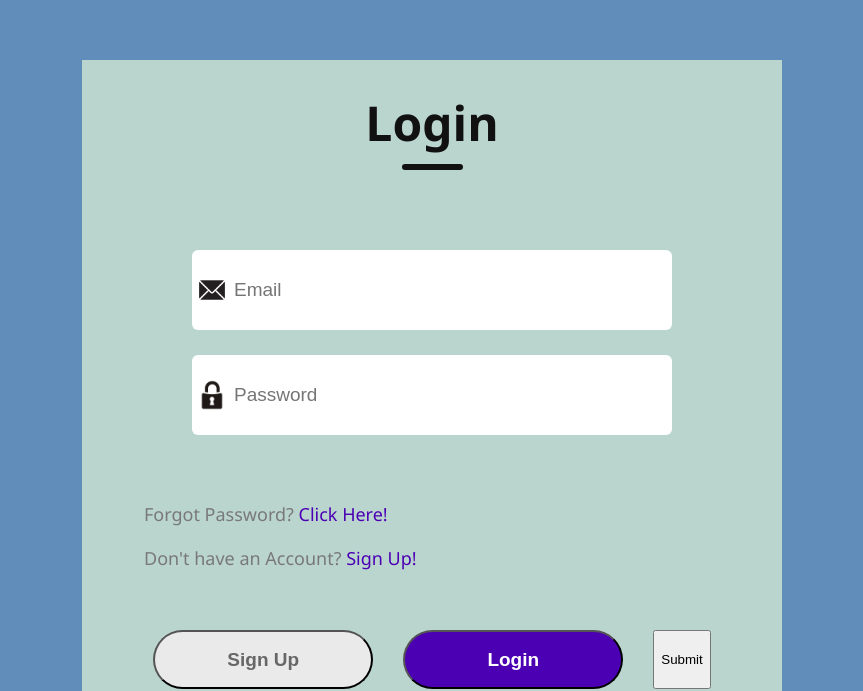
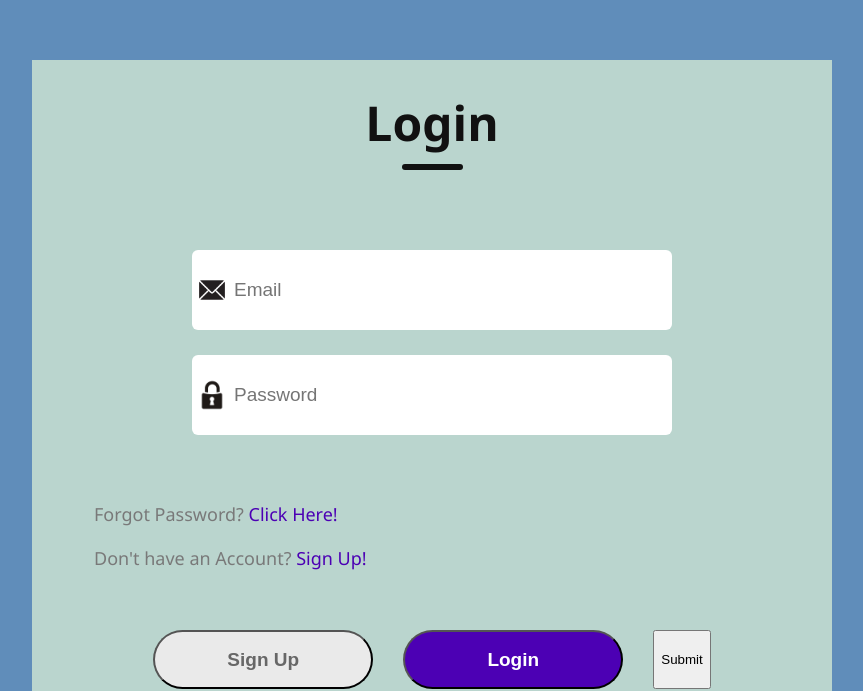
Before and after one commit to yasmincsun/comp490project, a React (Vite) app in the folder FrontEnd/: page / in a window 1280 px wide. Shown: the part 140-831 px from the top of the page, without its empty margins (208-1071 px from the left). Built offline with nearby package versions, Linux system fonts and the light colour scheme; the HTML template or start-up script is replaced by a standard one.

Commit message:
making container bigger

```diff
--- a/FrontEnd/src/components/loginPage/login.jsx
+++ b/FrontEnd/src/components/loginPage/login.jsx
@@ -8,6 +8,7 @@ import passwordIcon from '../assets/password.png'
 
 const loginPage = () => {
     const [action, setAction] = useState("Login"); // Changes login screen
+    const [nameSignUp, setNameSignUp] = useState("");
     const [emailSignIn, setEmailSignIn] = useState("");
     const [passwordSignIn, setpasswordSignIn] = useState("");
 
@@ -27,7 +28,7 @@ const loginPage = () => {
 
                     <div className="nameInput">
                         <img src={userIcon} width={40} height={40} alt="" />
-                        <input type="text" id="signUpName" placeholder='Name'/>
+                        <input type="text" id="signUpName" placeholder='Name' value = {nameSignUp} onChange={e => {console.log("Name: ", e.target.value), setNameSignUp(e.target.value)}} />
                     </div>}
 
                 <div className="emailInput">
--- a/FrontEnd/src/components/loginPage/loginPage.css
+++ b/FrontEnd/src/components/loginPage/loginPage.css
@@ -3,7 +3,7 @@
     flex-direction: column;
     margin: auto;
     margin-top: 200px;
-    width: 700px;
+    width: 800px;
     background: #bad5ce;
     padding-bottom: 30px;
 }
```
